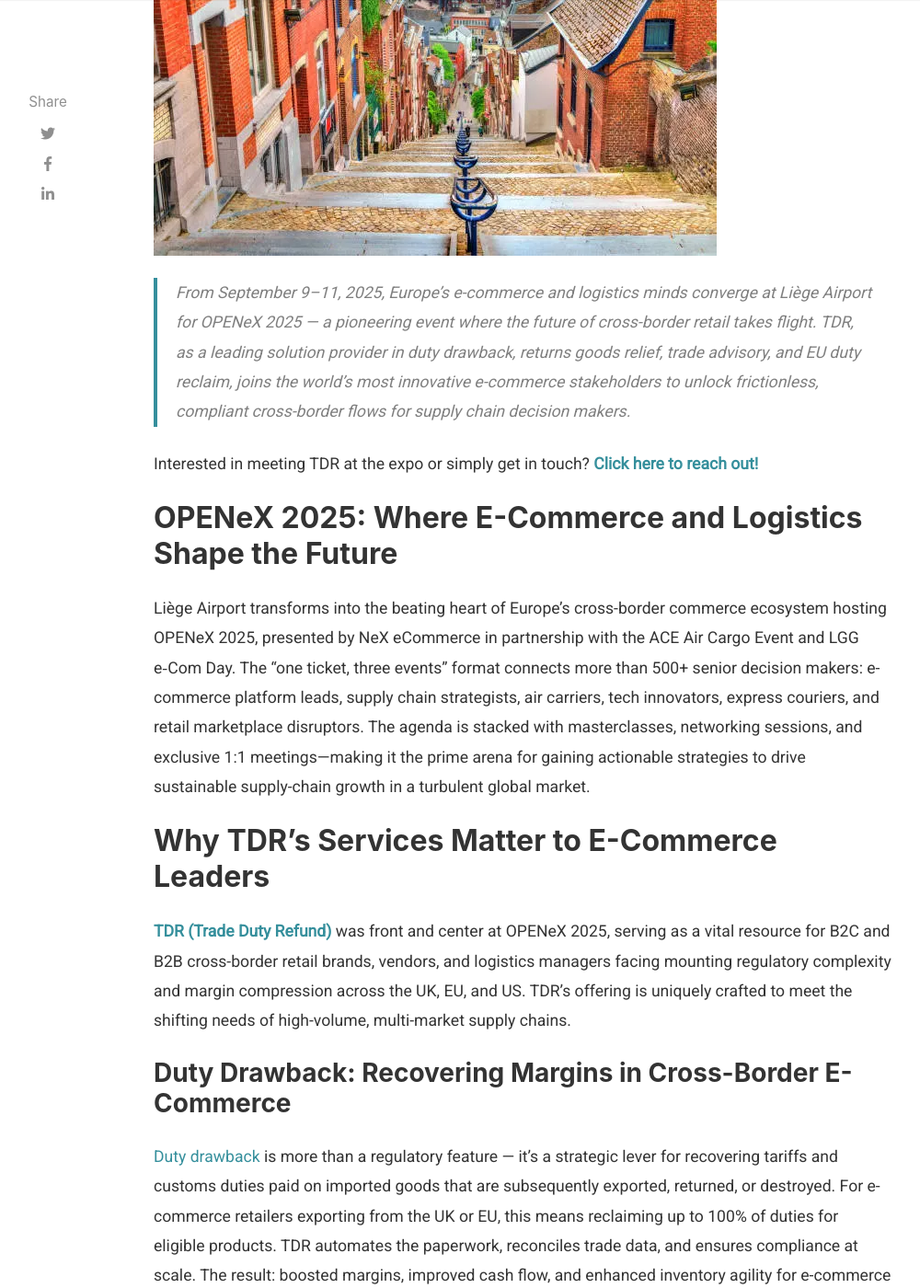
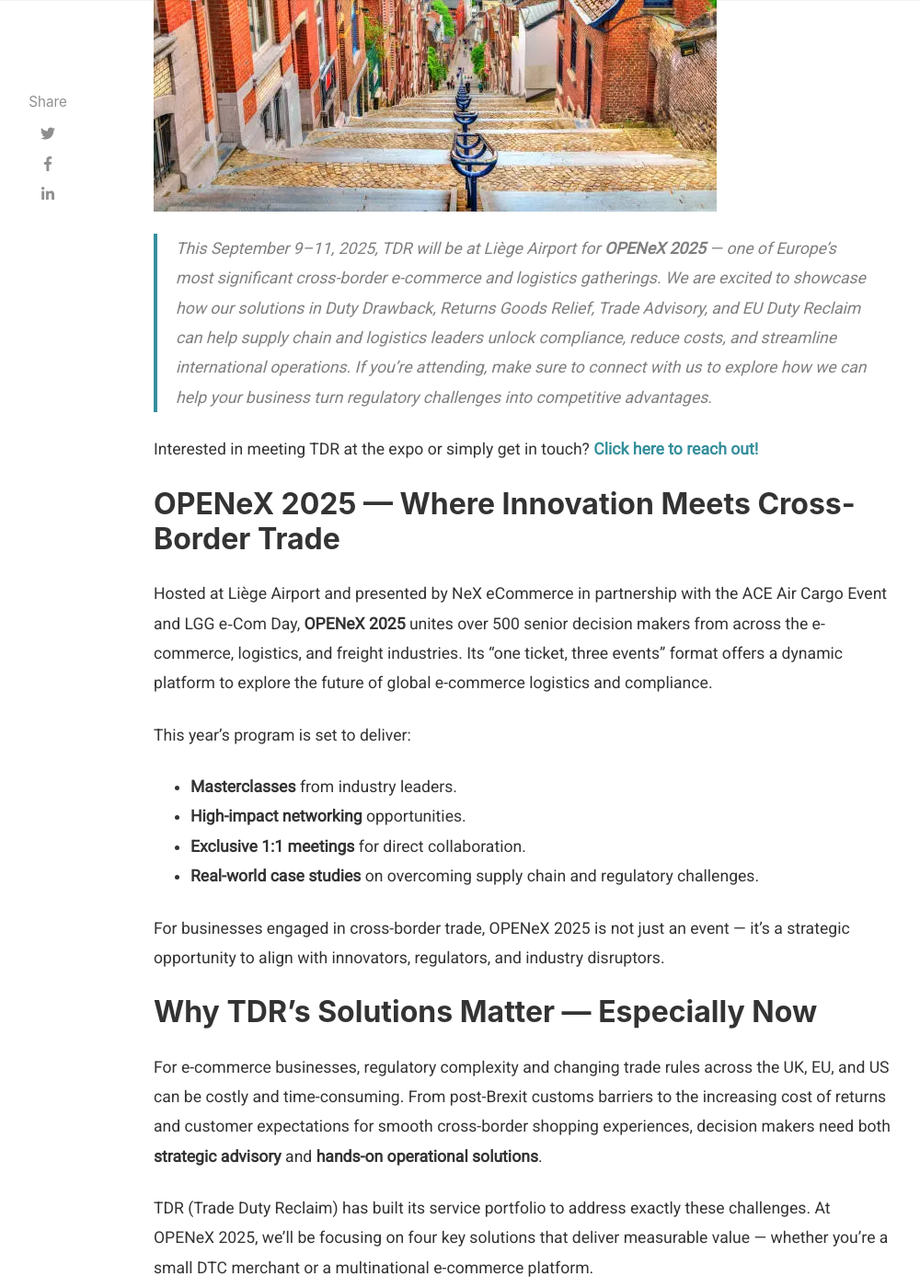
Before and after one commit to madeInLagny/TDR-EN-BLOG, a Jekyll site: the page built from _posts/2025-08-13-tdr-openex-2025-duty-drawback-eu-returns-relief-ecommerce.md, in a window 1280 px wide and 1400 px high, scrolled down 677 px. Shown: the whole window at 92% size, without its empty margins (118-1118 px from the left). Built offline with Jekyll 4.4.1, drawn with Linux system fonts in a browser that asks for light colours; nearby versions of some CDN libraries; some web fonts are replaced; comment, search, counter and statistics services are not loaded; some of the changed text lies outside the part shown.

Commit message:
new post amended

````diff
--- a/_posts/2025-08-13-tdr-openex-2025-duty-drawback-eu-returns-relief-ecommerce.md
+++ b/_posts/2025-08-13-tdr-openex-2025-duty-drawback-eu-returns-relief-ecommerce.md
@@ -1,96 +1,127 @@
 ---
 layout: post
-title: "TDR at OPENeX 2025: Unlocking Duty Drawback and EU Returns Relief for E-Commerce Leaders"
-description: Learn how TDR’s Duty Drawback, Returns Goods Relief, Trade Advisory, and EU Duty Reclaim services help e-commerce supply chain leaders cut costs, improve compliance, and boost cross-border efficiency — insights from OPENeX 2025 in Liège.
+title: TDR to Showcase Duty Drawback and EU Returns Relief at OPENeX 2025
+description: Announcing TDR’s participation at OPENeX 2025 in Liège this September — discover how our Duty Drawback, Returns Goods Relief, Trade Advisory, and EU Duty Reclaim services will empower cross-border e-commerce and logistics decision makers.
 categories: [TDR, eu, duty drawback, duty-free returns, e-commerce, uk]
 image: assets/images/20250813-1.webp
 comments: false
 author: TDR
 ---
 
-> From September 9–11, 2025, Europe’s e-commerce and logistics minds converge at Liège Airport for OPENeX 2025 — a pioneering event where the future of cross-border retail takes flight. TDR, as a leading solution provider in duty drawback, returns goods relief, trade advisory, and EU duty reclaim, joins the world’s most innovative e-commerce stakeholders to unlock frictionless, compliant cross-border flows for supply chain decision makers.
+> This September 9–11, 2025, TDR will be at Liège Airport for **OPENeX 2025** — one of Europe’s most significant cross-border e-commerce and logistics gatherings. We are excited to showcase how our solutions in Duty Drawback, Returns Goods Relief, Trade Advisory, and EU Duty Reclaim can help supply chain and logistics leaders unlock compliance, reduce costs, and streamline international operations. If you’re attending, make sure to connect with us to explore how we can help your business turn regulatory challenges into competitive advantages.
 
 Interested in meeting TDR at the expo or simply get in touch? [**Click here to reach out!**](https://tradedutyrefund.com/contact-us.html?utm_source=LinkedIn&utm_medium=Post&utm_campaign=20250813Article)
 
-## OPENeX 2025: Where E-Commerce and Logistics Shape the Future
 
-Liège Airport transforms into the beating heart of Europe’s cross-border commerce ecosystem hosting OPENeX 2025, presented by NeX eCommerce in partnership with the ACE Air Cargo Event and LGG e‑Com Day. The “one ticket, three events” format connects more than 500+ senior decision makers: e-commerce platform leads, supply chain strategists, air carriers, tech innovators, express couriers, and retail marketplace disruptors. The agenda is stacked with masterclasses, networking sessions, and exclusive 1:1 meetings—making it the prime arena for gaining actionable strategies to drive sustainable supply-chain growth in a turbulent global market.
+## OPENeX 2025 — Where Innovation Meets Cross-Border Trade
 
-## Why TDR’s Services Matter to E-Commerce Leaders
+Hosted at Liège Airport and presented by NeX eCommerce in partnership with the ACE Air Cargo Event and LGG e‑Com Day, **OPENeX 2025** unites over 500 senior decision makers from across the e-commerce, logistics, and freight industries. Its “one ticket, three events” format offers a dynamic platform to explore the future of global e-commerce logistics and compliance.
 
-[**TDR (Trade Duty Refund)**](https://tradedutyrefund.com?utm_source=LinkedIn&utm_medium=Post&utm_campaign=20250813Article) was front and center at OPENeX 2025, serving as a vital resource for B2C and B2B cross-border retail brands, vendors, and logistics managers facing mounting regulatory complexity and margin compression across the UK, EU, and US. TDR’s offering is uniquely crafted to meet the shifting needs of high-volume, multi-market supply chains.
+This year’s program is set to deliver:
+- **Masterclasses** from industry leaders.
+- **High-impact networking** opportunities.
+- **Exclusive 1:1 meetings** for direct collaboration.
+- **Real-world case studies** on overcoming supply chain and regulatory challenges.
 
-### Duty Drawback: Recovering Margins in Cross-Border E-Commerce
+For businesses engaged in cross-border trade, OPENeX 2025 is not just an event — it’s a strategic opportunity to align with innovators, regulators, and industry disruptors.
 
-[Duty drawback](https://blog.tradedutyrefund.com/duty-drawback-us-importers-guide-tariffs-refunds-e-commerce-retail/?utm_source=LinkedIn&utm_medium=Post&utm_campaign=20250813Article) is more than a regulatory feature — it’s a strategic lever for recovering tariffs and customs duties paid on imported goods that are subsequently exported, returned, or destroyed. For e-commerce retailers exporting from the UK or EU, this means reclaiming up to 100% of duties for eligible products. TDR automates the paperwork, reconciles trade data, and ensures compliance at scale. The result: boosted margins, improved cash flow, and enhanced inventory agility for e-commerce operators managing frequent returns or global stock movements.
+## Why TDR’s Solutions Matter — Especially Now
 
-- **Typical Use Cases:**
+For e-commerce businesses, regulatory complexity and changing trade rules across the UK, EU, and US can be costly and time-consuming. From post-Brexit customs barriers to the increasing cost of returns and customer expectations for smooth cross-border shopping experiences, decision makers need both **strategic advisory** and **hands-on operational solutions**.
 
-  - Online fashion and electronics retailers processing multi-country returns.
-  - Brands using European distribution hubs for global fulfillment.
-  - Importers re-exporting unsold stock or supplying EU / US-based marketplaces.
+TDR (Trade Duty Reclaim) has built its service portfolio to address exactly these challenges. At OPENeX 2025, we’ll be focusing on four key solutions that deliver measurable value — whether you’re a small DTC merchant or a multinational e-commerce platform.
+
+---
+
+### Duty Drawback — Recover Margins from Cross-Border Flows
+
+**The challenge:** When goods are imported and then later exported, returned, or destroyed, businesses often lose money on unrecovered tariffs and customs duties.
+
+**Our solution:** [TDR’s Duty drawback service](https://blog.tradedutyrefund.com/duty-drawback-us-importers-guide-tariffs-refunds-e-commerce-retail/?utm_source=LinkedIn&utm_medium=Post&utm_campaign=20250813Article) automates reclaiming these costs — recovering up to 100% of duties for eligible products. This is ideal for brands operating out of centralized European hubs or managing multiple return points across markets.
+
+- **Use cases:**
+  - Fashion & electronics merchants managing high volumes of returns.
+  - Retailers with European distribution hubs fulfilling international orders.
+  - Importers exporting unsold stock or replenishing other markets.
 
 - **Benefits:**
-  - Recover up to 100% of duties on eligible goods.
-  - Reduce cost of returns and unsold stock.
-  - Enhance end-to-end supply chain visibility.
+  - Recover significant capital tied up in duties.
+  - Improve cash flow and operational flexibility.
+  - Seamlessly integrate into supply chain management systems.
 
-### Returns Goods Relief (RGR): The Power of Duty-Free Returns
+---
 
-With return rates in e-commerce exceeding 20%, [Returns Goods Relief (RGR)](https://blog.tradedutyrefund.com/ask-the-experts-rgr-with-elke-rodel-what-is-returned-goods-relief-and-who-can-benefit/?utm_source=LinkedIn&utm_medium=Post&utm_campaign=20250813Article) is a game-changer. TDR enables compliant, duty-free movement of goods returned across borders, especially how returns from the EU to UK (and vice versa) can avoid unnecessary re-import tariffs. Retailers gain frictionless customer experiences, optimize reverse logistics, and minimize operational losses.
+### Returns Goods Relief (RGR) — Duty-Free Returns Made Simple
 
-- **Typical Use Cases:**
+**The challenge:** E-commerce return rates often exceed 20% — and for cross-border sales, return logistics can inflate costs and erode customer satisfaction. Post-Brexit trade has made this even more complex.
 
-  - Fashion/apparel merchants dealing with high cross-border return volumes.
-  - UK/EU brands facing post-Brexit customs barriers.
-  - Inventory managers seeking seamless restocking or disposal.
+**Our solution:** [TDR’s RGR](https://blog.tradedutyrefund.com/ask-the-experts-rgr-with-elke-rodel-what-is-returned-goods-relief-and-who-can-benefit/?utm_source=LinkedIn&utm_medium=Post&utm_campaign=20250813Article)  service ensures goods returning to their original market avoid unnecessary re-import duties and VAT. This means a smoother customer experience and substantial operational savings.
+
+- **Use cases:**
+  - Fashion merchants with high cross-border return rates.
+  - UK/EU brands managing post-Brexit reverse logistics.
+  - Inventory planning teams looking to restock or dispose of returned goods efficiently.
 
 - **Benefits:**
-  - Eliminate double-duty payments on returned goods.
-  - Seamlessly reintegrate returned stock into inventory.
-  - Delight customers with streamlined returns experience.
+  - Avoid paying duties twice on the same goods.
+  - Increase reverse supply chain speed and efficiency.
+  - Boost customer trust with hassle-free returns.
 
-### Trade Advisory: Navigating Regulatory Complexity
+---
 
-Navigating trade compliance in Europe’s multi-jurisdictional market is daunting. TDR’s advisory team provides hands-on expertise in rules of origin, customs valuation, Brexit implications, VAT recovery, risk mapping, simplified procedures, and more. From strategic pre-entry audits to ongoing compliance management, TDR demystifies regulatory landscapes, de-risks international expansion, and ensures brands remain competitive and penalty-free.
+### Trade Advisory — Navigating a Complex Regulatory World
 
-- **Typical Advisory Impact Areas:**
-  - New market entry and regulatory planning.
-  - Crisis response: supply chain disruption, sanctions, policy changes.
-  - VAT-optimized flows for DTC and marketplace sellers.
+**The challenge:** Entering and operating in multiple jurisdictions exposes businesses to a constantly changing compliance environment that can lead to delays, penalties, and lost opportunities.
 
-### EU Duty Reclaim: Unlocking Tariff Recovery Across the Bloc
+**Our solution:** TDR’s advisory services provide expert guidance on:
+- Rules of origin and customs valuation.
+- Brexit-related trade changes.
+- VAT optimization for different sales channels.
+- Risk mapping and simplified customs procedures.
 
-EU Duty Reclaim is TDR’s specialized solution for businesses trading in the European Union. Leveraging localized expertise, TDR helps retailers tap into duty refund schemes, manage export refunds, and navigate the complex labyrinth of customs documentation required to recover funds. Especially valuable for companies shifting distribution centers, launching new EU markets, or restructuring supply flows after regulatory change.
+Our consultants work alongside your team to ensure compliance, plan market entry, and mitigate risks before they impact your operations.
 
-- **Key Advantages:**
-  - Maximize duty recovery for multi-market supply chains.
-  - Unlock refunds for export, return, and destruction scenarios.
-  - Drive compliance with evolving EU customs codes.
+---
 
-## TDR in Action: The OPENeX 2025 Impact
+### EU Duty Reclaim — Unlocking Refund Opportunities
 
-At OPENeX 2025, TDR’s experts delivered hands-on masterclasses, participated in panel discussions, and hosted closed-door clinics for e-commerce brands grappling with rising regulatory pressure. Case studies spotlighted how TDR helped global apparel and electronics leaders eradicate bottlenecks in cross-border returns after Brexit, automate the duty drawback process for US/UK re-exports, and unlock millions in annual savings for marketplace sellers.
+**The challenge:** Many companies trading across the EU miss out on reclaiming duties simply because the processes are complex and fragmented across member states.
 
-The event’s exclusive 1:1 matchmaking format allowed supply chain heads to consult directly with TDR, unpack real-world challenges, and lay out scalable recovery strategies customized to their channel, country mix, and product portfolio. TDR’s tech-enabled compliance tools stood out for their speed, audit transparency, and seamless integration with major e-commerce platforms.
+**Our solution:** TDR specializes in accessing refund schemes, handling export refunds, and managing all necessary customs documentation — ensuring businesses recover every euro they are entitled to.
 
-## Why Supply Chain Decision Makers Should Choose TDR
+---
 
-OPENeX 2025 reaffirmed a decisive reality: **e-commerce growth is dependent on regulatory agility and cost control**. TDR’s service suite enables decision makers to:
+## What to Expect from TDR at OPENeX 2025
 
-- **Shrink landed costs** using automated duty recovery and return relief capabilities.
-- **Accelerate market expansion** with expert-led trade advisory and local customs support.
-- **Ensure compliance** across UK, EU, and US with real-time rule updates and audit trails.
-- **Drive customer experience** by enabling fast, frictionless returns and shipments.
-- **Protect margins** in the face of inflation, currency fluctuation, and supply chain disruption.
+We will be sharing **case examples** (with anonymized data) showing how clients have saved millions in recovered duties and avoided unnecessary costs.
 
-E-commerce operators, platforms, and brands who partner with TDR gain the confidence and agility to scale cross-border business, tackle new markets, and mitigate risk while delighting customers and keeping regulators satisfied.
+We will also offer **exclusive 1:1 advisory sessions**, where our experts will discuss your company’s unique supply chain challenges and outline strategies to unlock cost recovery opportunities and accelerate compliance readiness.
 
-## Looking Ahead: The Future of Duty Relief and Trade Compliance
+---
 
-As Europe embraces digital logistics and tighter supply chain integration, the ability of e-commerce leaders to reclaim, recover, and optimize duties will increasingly define success — and TDR stands at the forefront of this evolution. With ongoing regulatory change, the need for seamless, tech-enabled duty recovery — and strategic advisory — is stronger than ever.
+## Why This Matters for Supply Chain Decision Makers
 
-TDR’s participation in OPENeX 2025 sets a new standard for trade compliance, duty reclaim, and return management for the entire cross-border e-commerce community. By unlocking trapped capital and streamlining regulatory navigation, TDR empowers supply chain decision makers to transform friction into opportunity.
-```
+In 2025, global supply chain realities are shaped by:
+- Ongoing regulatory change in major markets.
+- Rising transportation and customs costs.
+- Increased customer expectation for affordable, frictionless cross-border shopping.
+
+These trends make **cost recovery and compliance agility** essential to competitiveness.
+
+By working with TDR, decision makers can:
+- **Lower landed costs** with automated recovery and RGR capabilities.
+- **Expand into new markets faster** with expert compliance insights.
+- **Protect margins** against global cost pressures.
+- **Deliver better customer experiences** through smoother logistics and returns.
+
+---
+
+## Join Us in Liège
+
+If you’re attending OPENeX 2025, we invite you to visit our booth, join our talks, and book a time with our experts. Whether you are rethinking your returns policy, planning to open new markets, or seeking to recover millions in unreclaimed duties, TDR can help you design a strategy that works.
+
+This is more than an event for us — it’s an opportunity to meet decision makers face-to-face, share our expertise, and help shape the future of compliant, cost-efficient cross-border e-commerce.
+
+---
 
 Interested in meeting TDR at the expo or simply get in touch? [**Click here to reach out!**](https://tradedutyrefund.com/contact-us.html?utm_source=LinkedIn&utm_medium=Post&utm_campaign=20250813Article)
````
